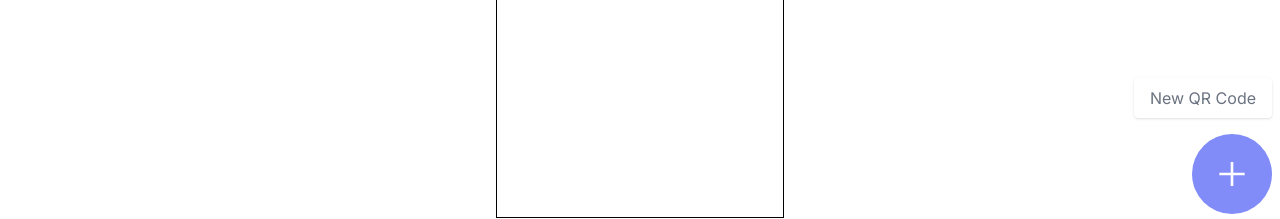
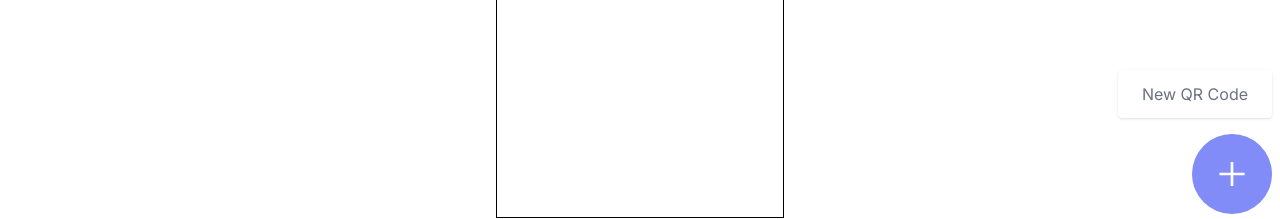
Before and after one commit to Lewisjohnward/qrcodescanner-nextjs, a Next.js app: page /generate in a window 1280 px wide. Shown: the part 578-797 px from the top of the page. Built offline with nearby package versions, Linux system fonts and the light colour scheme.

Commit message:
updated new code style

```diff
--- a/app/generate/page.js
+++ b/app/generate/page.js
@@ -198,7 +198,7 @@ function NewBtn() {
 
     return (
         <div className="absolute bottom-2 right-2 flex flex-col items-end">
-            {open && <button className="mb-4 px-4 py-2 bg-white rounded shadow text-gray-500">New QR Code</button>}
+            {open && <button className="mb-4 px-6 py-3 bg-white rounded shadow text-gray-500">New QR Code</button>}
             <div className="flex justify-center items-center w-20 h-20 rounded-full text-4xl font-semibold text-white bg-indigo-400">
                 <AiOutlinePlus
                     className={clsx("transition-all duration-300", open ? "rotate-90" : "rotate-0")}
```
